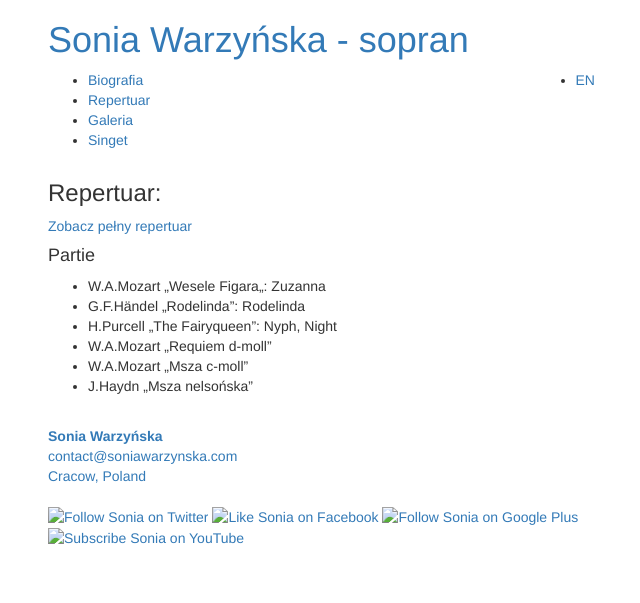
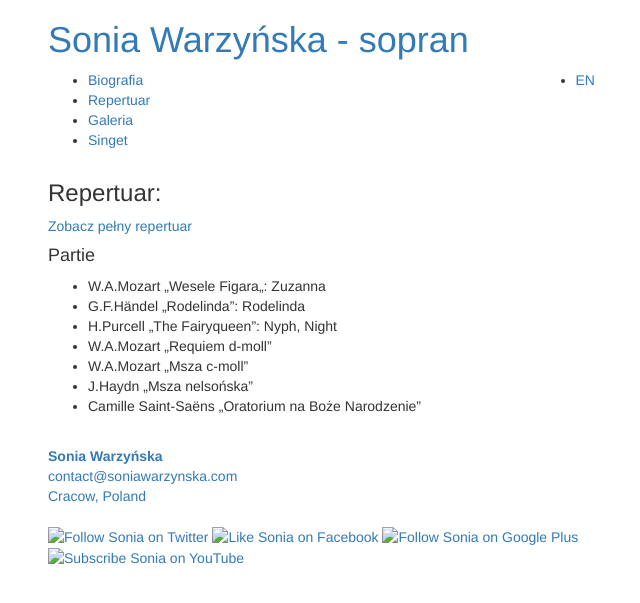
Before and after one commit to lukaszkomar/old.soniaw.com, a Jekyll site: the page built from repertuar.html, in a window 1280 px wide. Shown: the top 603 px of the page, without its empty margins (22-662 px from the left). Built offline with Jekyll 4.4.1, drawn with Linux system fonts in a browser that asks for light colours; nearby versions of some CDN libraries; library files that are not in the unit come from our copies; comment, search, counter and statistics services are not loaded.

Commit message:
nowa partia

```diff
--- a/_config.yml
+++ b/_config.yml
@@ -198,6 +198,9 @@ repertoire:
       "06":
         "en": "J.Haydn „Missa in augustiis”"
         "pl": "J.Haydn „Msza nelsońska”"
+      "07":
+        "en": "Camille Saint-Saëns ”Oratorio de Noël”"
+        "pl": "Camille Saint-Saëns „Oratorium na Boże Narodzenie”"
 
   "arias":
     "title":
```
